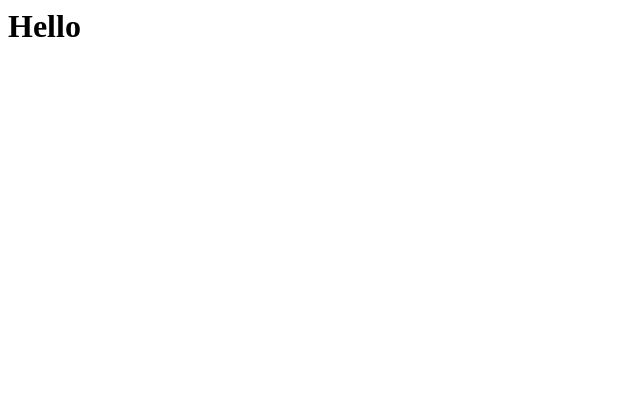
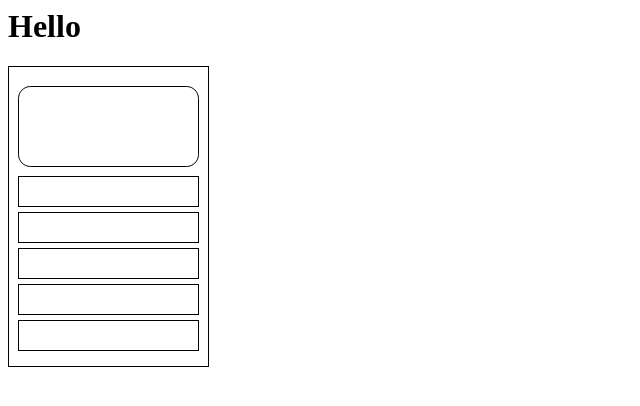
Before and after one commit to mesw/fantasycards, a plain HTML site: page index.html in a window 1280 px wide. Shown: the whole page, without its empty margins (0-640 px from the left). Drawn offline with Linux system fonts and the light colour scheme.

Commit message:
Update index.html
add card layout image to index.html

```diff
--- a/index.html
+++ b/index.html
@@ -1 +1,5 @@
-<h1>Hello</h1>
+<html>
+  <h1>Hello</h1>
+  <img src="images/card-layout.drawio.png" alt="Card Layout">
+
+</html>
```
